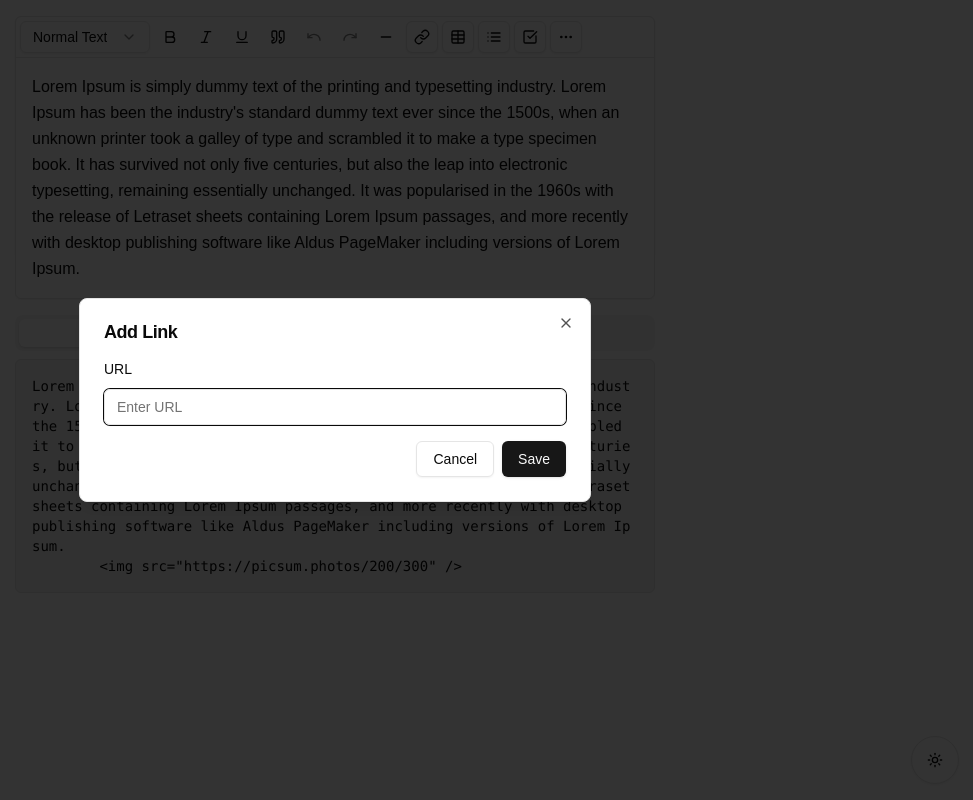
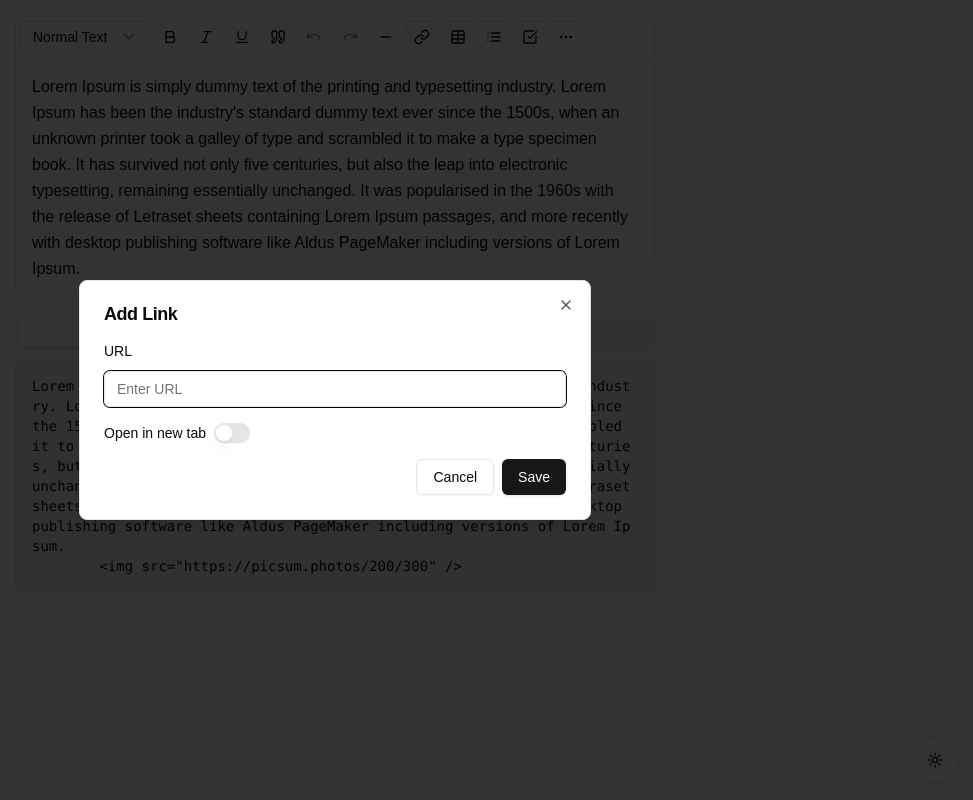
Before and after one commit to SafaElmali/tiptap-template, a Next.js app: page / in a window 1280 px wide. Both pictures are taken after a click on the button 727 px from the left and 37 px from the top of the page. Shown: the whole page, without its empty margins (305-1278 px from the left). Built offline with nearby package versions, Linux system fonts and the light colour scheme.

Commit message:
feat: Update link-dialog with new tab functionality

```diff
--- a/src/components/features/tiptap-editor/plugins/link/_components/link-menu/link-dialog.tsx
+++ b/src/components/features/tiptap-editor/plugins/link/_components/link-menu/link-dialog.tsx
@@ -7,6 +7,7 @@ import {
 import { Input } from "@/components/ui/input";
 import { Label } from "@/components/ui/label";
 import { Button } from "@/components/ui/button";
+import { Switch } from "@/components/ui/switch";
 import { FC, useState } from "react";
 import { formatUrl } from "@/lib/url";
 
@@ -62,6 +63,19 @@ export const LinkDialog: FC<LinkDialogProps> = ({
               placeholder="Enter URL"
             />
           </div>
+          <div className="flex items-center space-x-2">
+            <Label
+              htmlFor="open-in-new-tab"
+              className="text-sm font-medium leading-none peer-disabled:cursor-not-allowed peer-disabled:opacity-70"
+            >
+              Open in new tab
+            </Label>
+            <Switch
+              id="open-in-new-tab"
+              checked={openInNewTab}
+              onCheckedChange={setOpenInNewTab}
+            />
+          </div>
           <div className="flex justify-end gap-2">
             <Button type="button" variant="outline" onClick={handleClose}>
               Cancel
```
